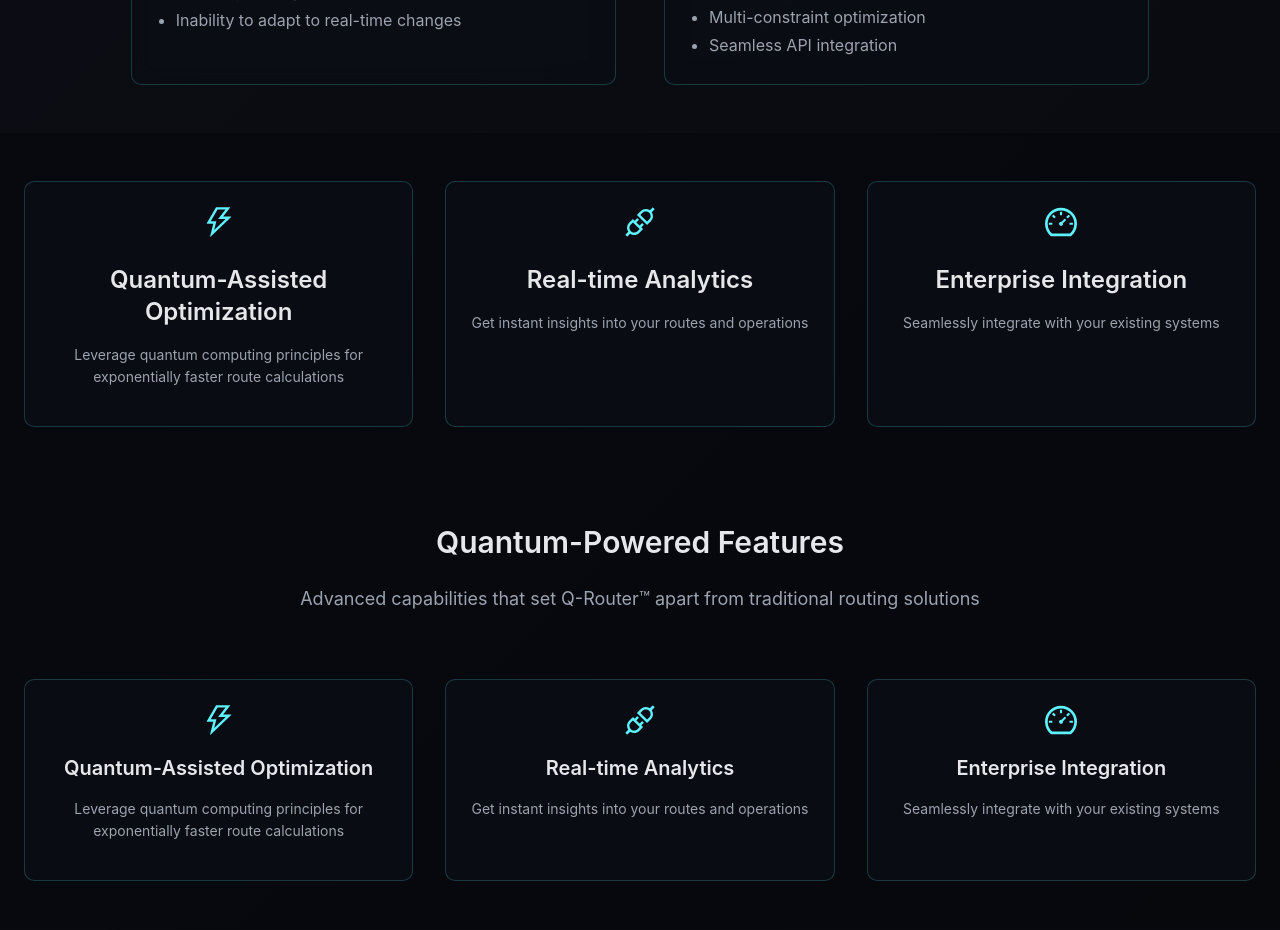
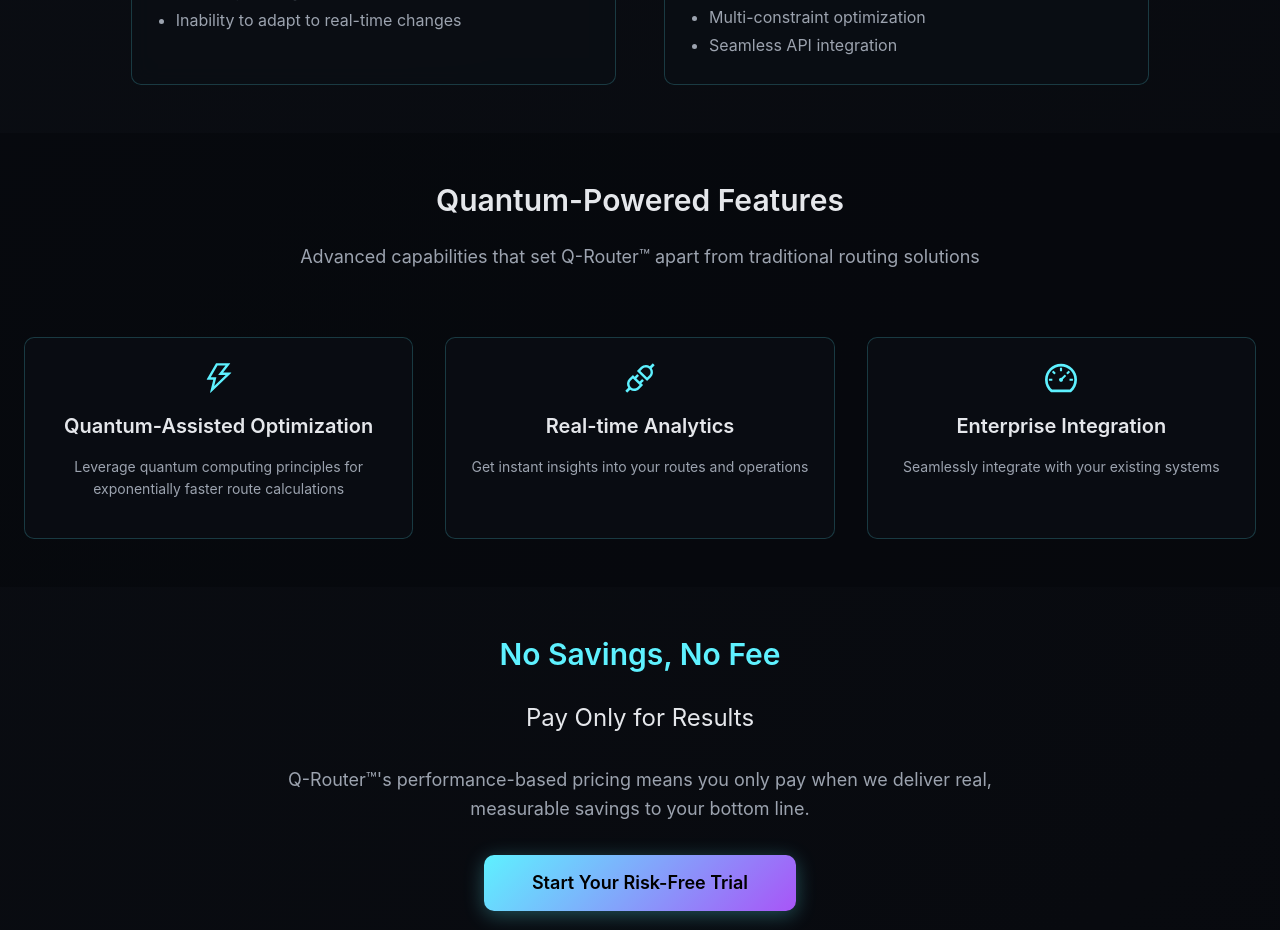
Before and after one commit to yablokolabs/q-router, a Next.js app in the folder q-router/: page / in a window 1280 px wide. Shown: the part 1080-2010 px from the top of the page. Built offline with nearby package versions, Linux system fonts and the light colour scheme; what @ant-design/nextjs-registry would draw is missing.

Commit message:
remove redundant element

```diff
--- a/q-router/src/app/page.tsx
+++ b/q-router/src/app/page.tsx
@@ -189,29 +189,6 @@
                 </Col>
               </Row>
             </section>
-
-            {/* Features Grid */}
-            <section style={{ padding: '48px 24px', background: 'rgba(5, 6, 10, 0.5)' }}>
-              <Row gutter={[32, 32]} justify="center">
-                {features.map((feature, index) => (
-                  <Col key={index} xs={24} md={12} lg={8}>
-                    <Card className="quantum-card" style={{ height: '100%' }}>
-                      <div style={{ textAlign: 'center', marginBottom: '24px' }}>
-                        {feature.icon}
-                      </div>
-                      <Title level={3} style={{ color: '#E5E7EB', textAlign: 'center', marginBottom: '16px' }}>
-                        {feature.title}
-                      </Title>
-                      <Paragraph style={{ color: '#9CA3AF', textAlign: 'center' }}>
-                        {feature.description}
-                      </Paragraph>
-                    </Card>
-                  </Col>
-                ))}
-              </Row>
-            </section>
-
-
 
             {/* Features Grid */}
             <section style={{ padding: '48px 24px', background: 'rgba(5, 6, 10, 0.5)' }}>
```
Lines whose indentation alone changed are shown as unchanged.
